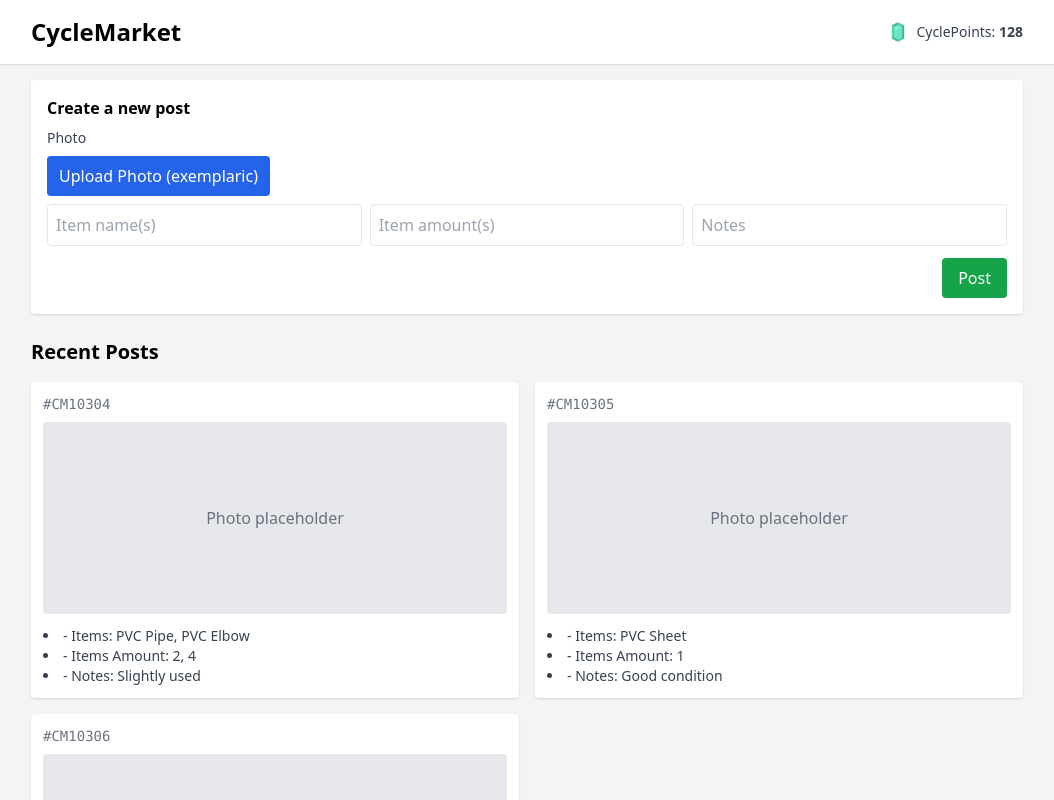
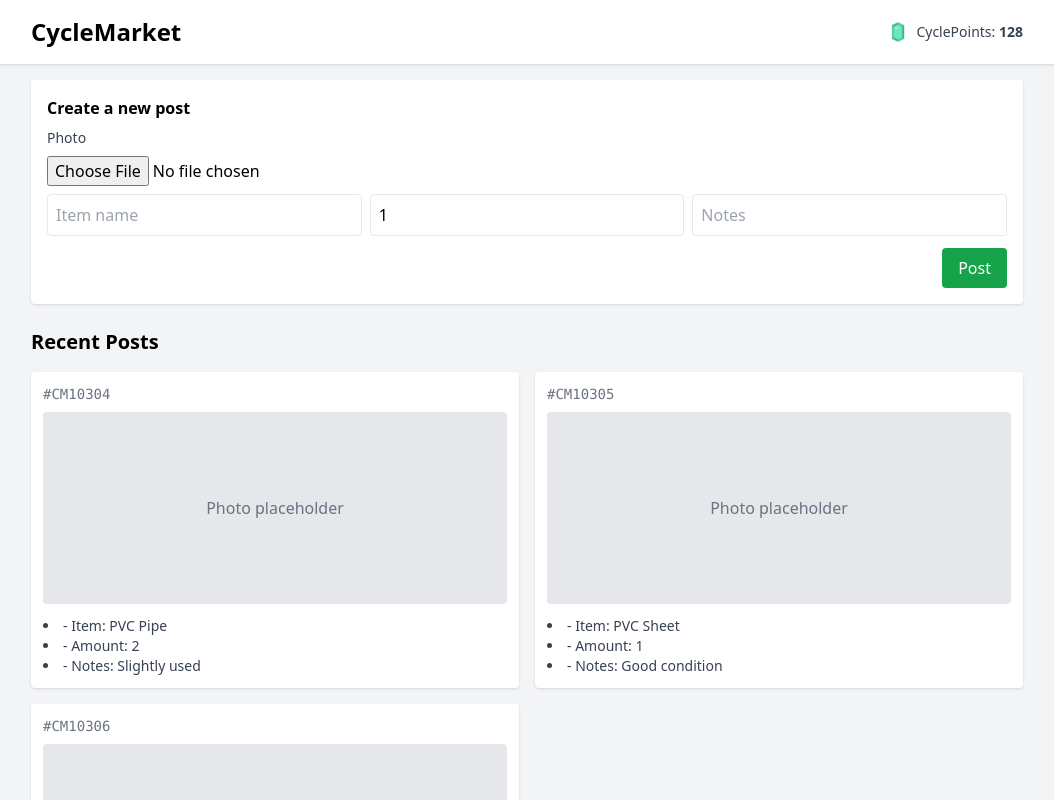
Before and after one commit to mikeezvz/CycleMarket, a Next.js app: page / in a window 1280 px wide. Shown: the top 800 px of the page, without its empty margins (113-1167 px from the left). Built offline with nearby package versions, Linux system fonts and the light colour scheme.

Commit message:
Improve UI with readability

```diff
--- a/components/Dashboard.tsx
+++ b/components/Dashboard.tsx
@@ -1,27 +1,47 @@
-import React from 'react'
+"use client"
+
+import React, { useState } from 'react'
 import Header from './Header'
 import NewPostForm from './NewPostForm'
 import PostCard from './PostCard'
 
-const samplePosts = [
-  { id: 'CM10304', items: ['PVC Pipe', 'PVC Elbow'], amount: [2, 4], notes: 'Slightly used' },
-  { id: 'CM10305', items: ['PVC Sheet'], amount: [1], notes: 'Good condition' },
-  { id: 'CM10306', items: ['PVC Connector', 'PVC Glue'], amount: [5, 1], notes: 'Sealed glue' },
+type Post = {
+  id: string
+  item: string
+  amount: number
+  notes: string
+  // image preview URL (optional, runtime only)
+  image?: string | null
+}
+
+const initialPosts: Post[] = [
+  { id: 'CM10304', item: 'PVC Pipe', amount: 2, notes: 'Slightly used' },
+  { id: 'CM10305', item: 'PVC Sheet', amount: 1, notes: 'Good condition' },
+  { id: 'CM10306', item: 'PVC Connector', amount: 5, notes: 'Sealed glue' },
 ]
 
 export default function Dashboard() {
+  const [posts, setPosts] = useState<Post[]>(initialPosts)
+
+  function addPost(payload: Omit<Post, 'id'>) {
+    // create a simple unique post id for prototype: CM + timestamp
+    const id = 'CM' + String(Date.now()).slice(-6)
+    const newPost: Post = { id, ...payload }
+    setPosts((s) => [newPost, ...s])
+  }
+
   return (
     <div className="min-h-screen bg-gray-100">
       <Header points={128} />
       <div className="max-w-5xl mx-auto p-4">
         <section className="mb-6">
-          <NewPostForm />
+          <NewPostForm onCreate={addPost} />
         </section>
 
         <section>
           <h2 className="text-xl font-semibold mb-4">Recent Posts</h2>
           <div className="grid grid-cols-1 md:grid-cols-2 gap-4">
-            {samplePosts.map((p) => (
+            {posts.map((p) => (
               <PostCard key={p.id} post={p} />
             ))}
           </div>
--- a/components/NewPostForm.tsx
+++ b/components/NewPostForm.tsx
@@ -1,22 +1,52 @@
-import React from 'react'
+import React, { useState } from 'react'
 
-export default function NewPostForm() {
+type Props = {
+  onCreate?: (payload: { item: string; amount: number; notes: string; image?: string | null }) => void
+}
+
+export default function NewPostForm({ onCreate }: Props) {
+  const [item, setItem] = useState('')
+  const [amount, setAmount] = useState('1')
+  const [notes, setNotes] = useState('')
+  const [preview, setPreview] = useState<string | null>(null)
+
+  function handleFile(e: React.ChangeEvent<HTMLInputElement>) {
+    const file = e.target.files && e.target.files[0]
+    if (!file) return
+    const url = URL.createObjectURL(file)
+    setPreview(url)
+  }
+
+  function submit() {
+    const amt = Number(amount) || 0
+    if (onCreate) {
+      onCreate({ item: item.trim(), amount: amt, notes, image: preview })
+    }
+    // clear form (runtime only)
+    setItem('')
+    setAmount('1')
+    setNotes('')
+    setPreview(null)
+  }
+
   return (
     <div className="bg-white p-4 rounded shadow">
       <h3 className="font-semibold mb-2">Create a new post</h3>
+
       <div className="mb-2">
         <label className="block text-sm text-gray-700">Photo</label>
-        <button className="mt-2 px-3 py-2 bg-blue-600 text-white rounded">Upload Photo (exemplaric)</button>
+        <input type="file" accept="image/*" onChange={handleFile} className="mt-2" />
+        {preview && <img src={preview} alt="preview" className="mt-2 h-24 object-contain" />}
       </div>
 
       <div className="grid grid-cols-1 md:grid-cols-3 gap-2">
-        <input placeholder="Item name(s)" className="p-2 border rounded" />
-        <input placeholder="Item amount(s)" className="p-2 border rounded" />
-        <input placeholder="Notes" className="p-2 border rounded" />
+        <input value={item} onChange={(e) => setItem(e.target.value)} placeholder="Item name" className="p-2 border rounded" />
+        <input value={amount} onChange={(e) => setAmount(e.target.value)} placeholder="Amount (number)" type="number" className="p-2 border rounded" />
+        <input value={notes} onChange={(e) => setNotes(e.target.value)} placeholder="Notes" className="p-2 border rounded" />
       </div>
 
       <div className="mt-3 text-right">
-        <button className="px-4 py-2 bg-green-600 text-white rounded">Post</button>
+        <button onClick={submit} className="px-4 py-2 bg-green-600 text-white rounded">Post</button>
       </div>
     </div>
   )
--- a/components/PostCard.tsx
+++ b/components/PostCard.tsx
@@ -5,13 +5,19 @@ export default function PostCard({ post }: { post: any }) {
     <article className="bg-white rounded shadow p-3">
       <div className="text-sm text-gray-500 font-mono">#{post.id}</div>
 
-      <div className="mt-2 h-48 bg-gray-200 rounded flex items-center justify-center">
-        <span className="text-gray-500">Photo placeholder</span>
+      <div className="mt-2 h-48 bg-gray-200 rounded overflow-hidden flex items-center justify-center">
+        {post.image ? (
+          // runtime-only preview URL
+          // eslint-disable-next-line @next/next/no-img-element
+          <img src={post.image} alt={`post-${post.id}`} className="object-contain h-full w-full" />
+        ) : (
+          <span className="text-gray-500">Photo placeholder</span>
+        )}
       </div>
 
       <ul className="mt-3 text-sm text-gray-700 list-disc list-inside">
-        <li>- Items: {post.items.join(', ')}</li>
-        <li>- Items Amount: {post.amount.join(', ')}</li>
+        <li>- Item: {post.item}</li>
+        <li>- Amount: {post.amount}</li>
         <li>- Notes: {post.notes}</li>
       </ul>
     </article>
```
